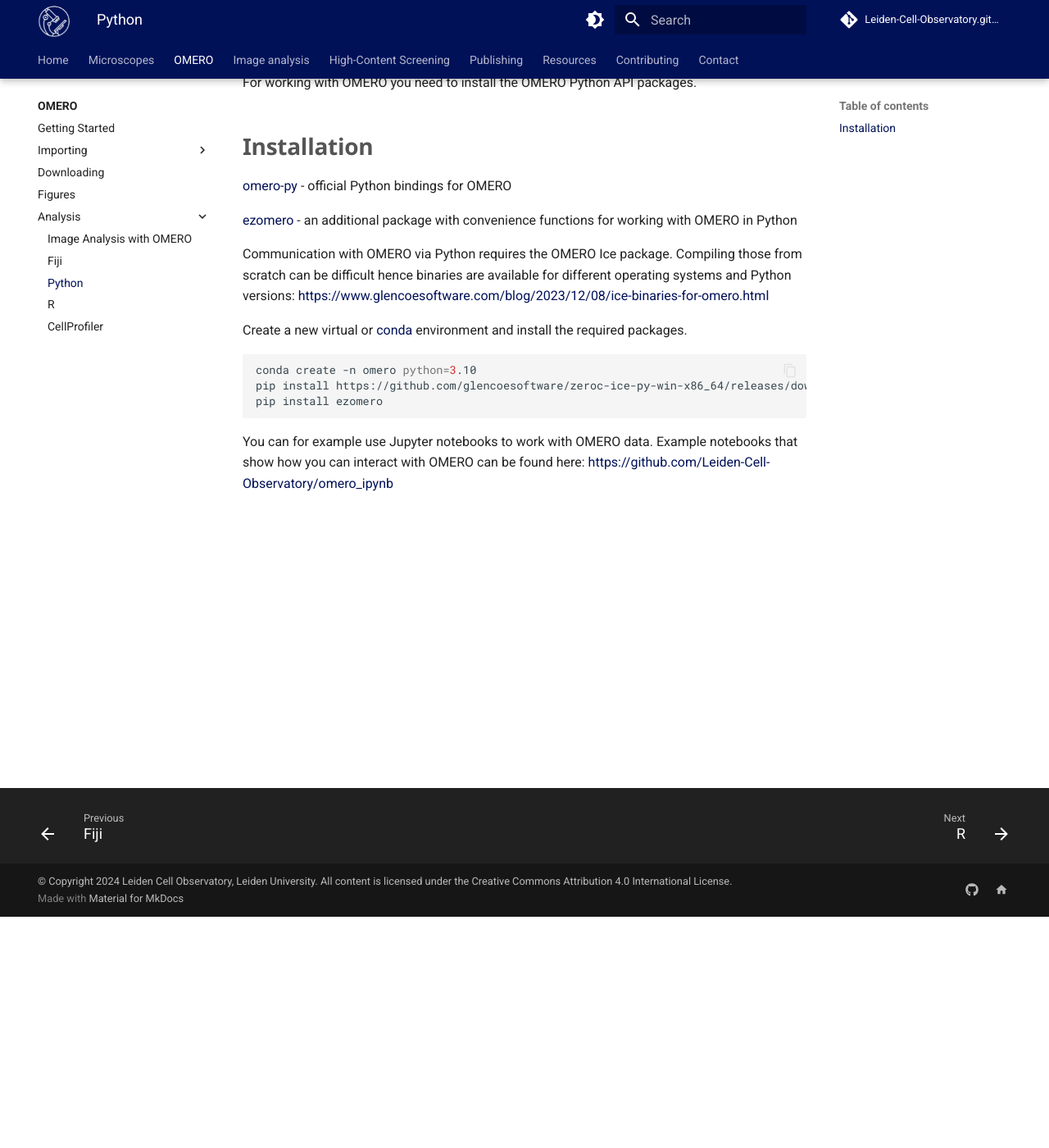
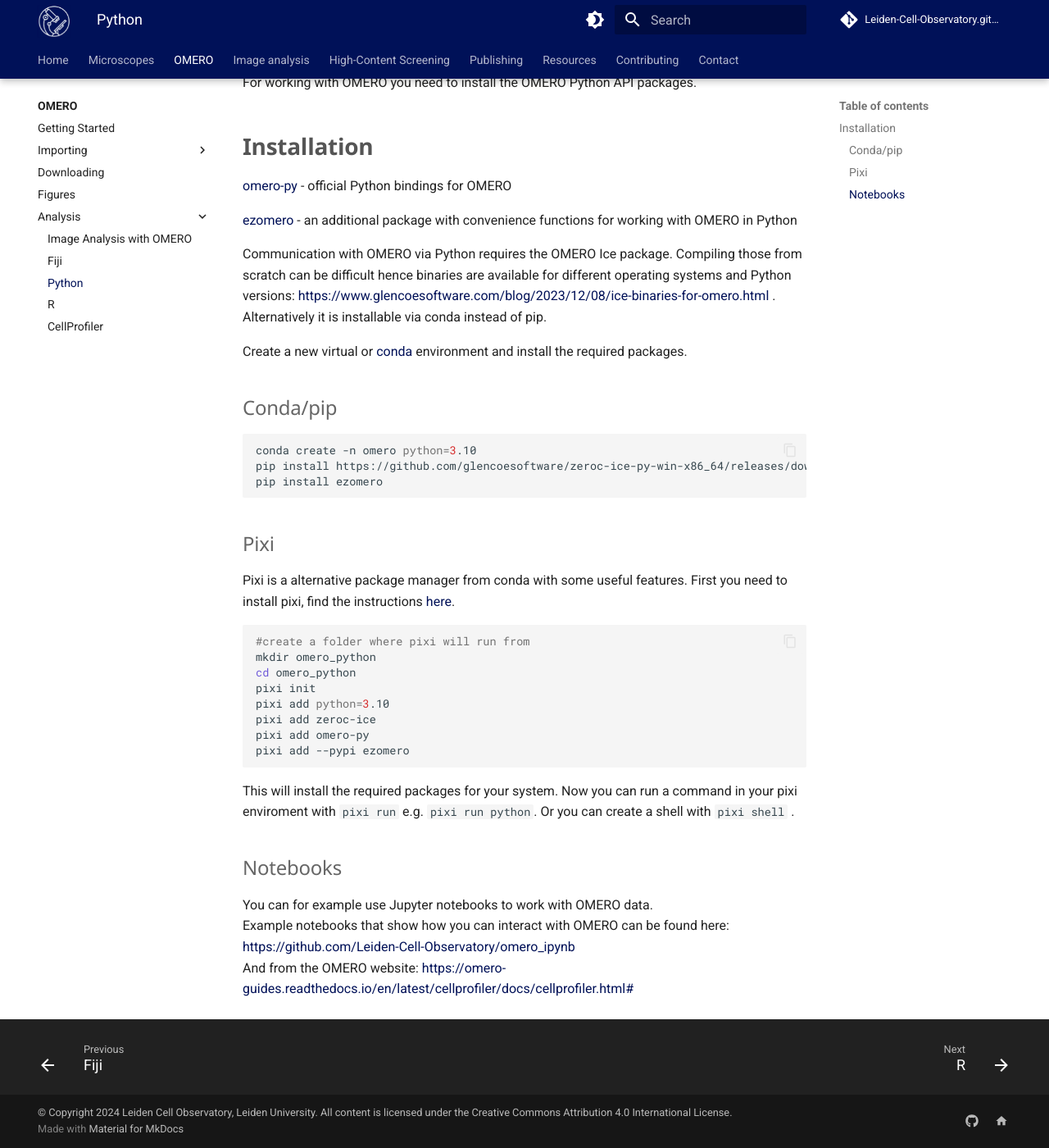
Before and after one commit to Leiden-Cell-Observatory/Leiden-Cell-Observatory.github.io, an MkDocs documentation site: the page built from docs/omero/analysis/analysis_python.md, in a window 1280 px wide and 1400 px high, scrolled down 282 px. Shown: the whole window at 82% size. Built offline with MkDocs 1.6.1 and Material for MkDocs 9.7.7, drawn with Linux system fonts in a browser that asks for light colours; comment, search, counter and statistics services are not loaded.

Commit message:
Update analysis_python.md

````diff
--- a/docs/omero/analysis/analysis_python.md
+++ b/docs/omero/analysis/analysis_python.md
@@ -9,15 +9,33 @@
 
 [ezomero](https://thejacksonlaboratory.github.io/ezomero/) - an additional package with convenience functions for working with OMERO in Python
 
-Communication with OMERO via Python requires the OMERO Ice package. Compiling those from scratch can be difficult hence binaries are available for different operating systems and Python versions: <https://www.glencoesoftware.com/blog/2023/12/08/ice-binaries-for-omero.html>
+Communication with OMERO via Python requires the OMERO Ice package. Compiling those from scratch can be difficult hence binaries are available for different operating systems and Python versions: <https://www.glencoesoftware.com/blog/2023/12/08/ice-binaries-for-omero.html> . Alternatively it is installable via conda instead of pip.
 
 Create a new virtual or [conda](../../analysis/conda.md) environment and install the required packages.
 
+### Conda/pip
 ```bash
 conda create -n omero python=3.10
 pip install https://github.com/glencoesoftware/zeroc-ice-py-win-x86_64/releases/download/20240325/zeroc_ice-3.6.5-cp310-cp310-win_amd64.whl
 pip install ezomero
 ```
 
+### Pixi
+Pixi is a alternative package manager from conda with some useful features. First you need to install pixi, find the instructions [here](https://pixi.sh/latest/installation/#__tabbed_1_2).
+
+```bash
+#create a folder where pixi will run from
+mkdir omero_python
+cd omero_python
+pixi init
+pixi add python=3.10
+pixi add zeroc-ice
+pixi add omero-py
+pixi add --pypi ezomero
+```
+This will install the required packages for your system. Now you can run a command in your pixi enviroment with `pixi run` e.g. `pixi run python`. Or you can create a shell with `pixi shell` .
+
+### Notebooks
 You can for example use Jupyter notebooks to work with OMERO data.
 Example notebooks that show how you can interact with OMERO can be found here: <https://github.com/Leiden-Cell-Observatory/omero_ipynb>
+And from the OMERO website: [https://omero-guides.readthedocs.io/en/latest/cellprofiler/docs/cellprofiler.html#](https://github.com/ome/training-notebooks)
````
